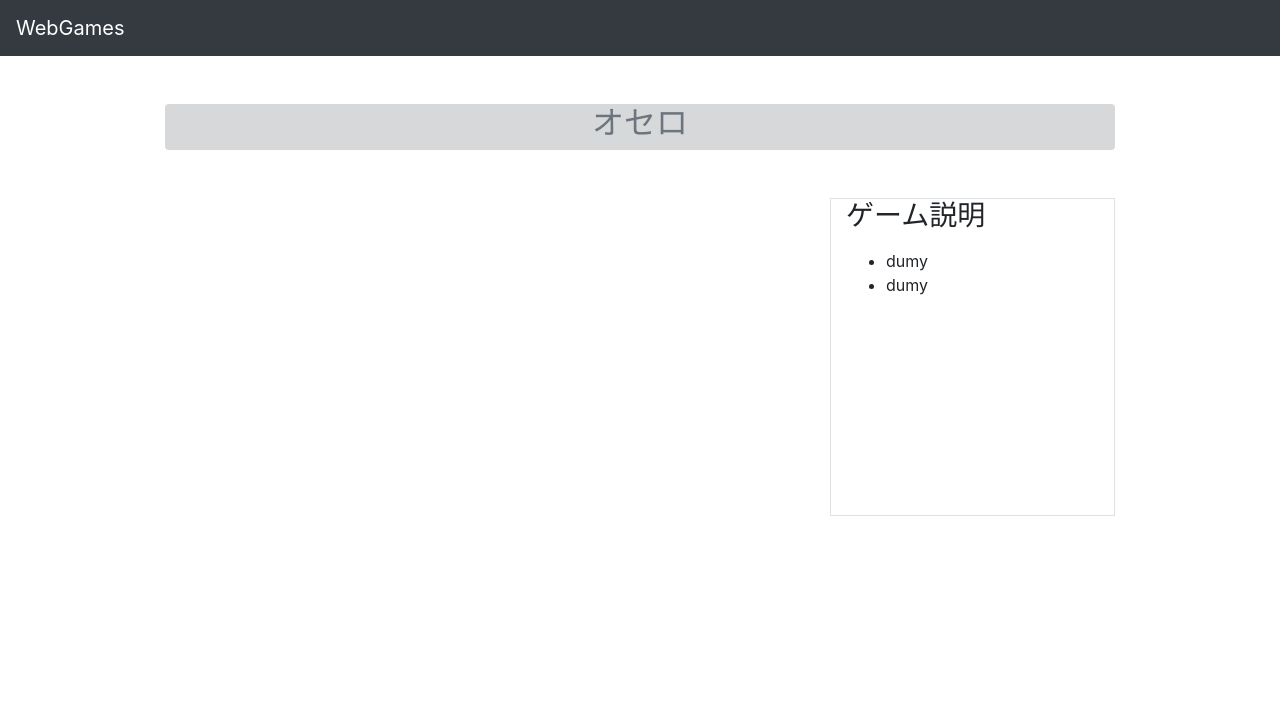
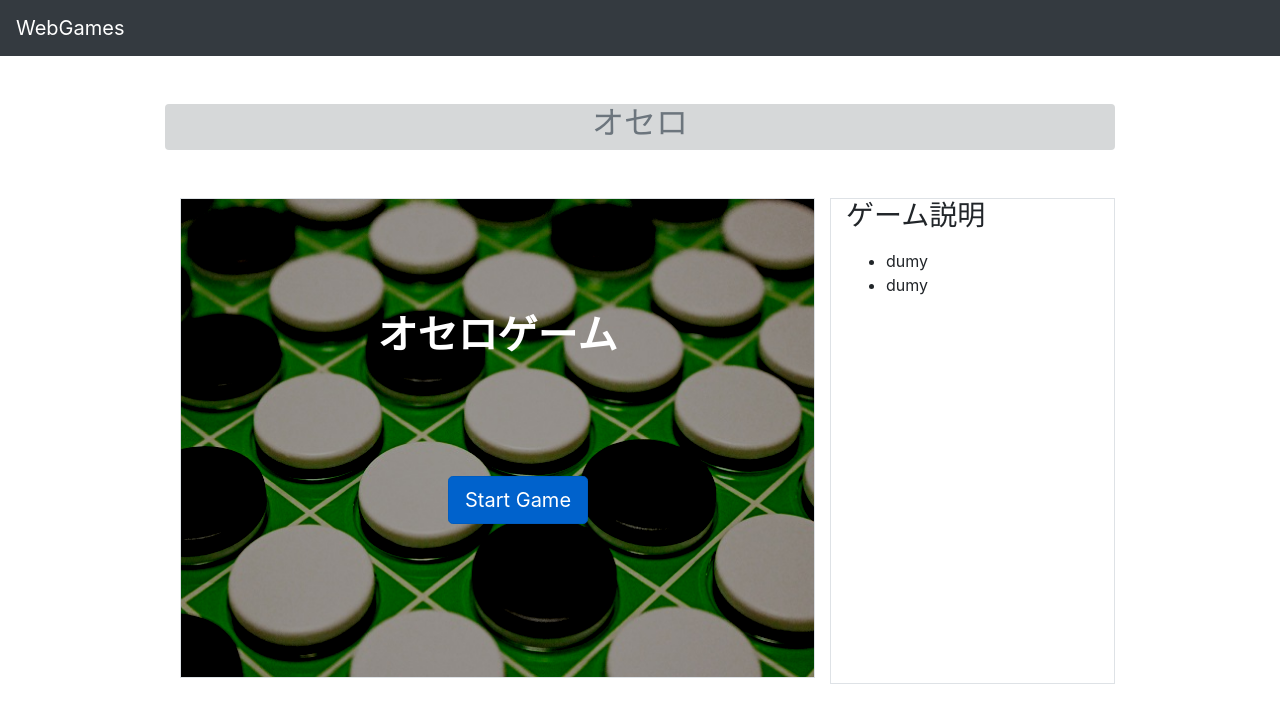
Before and after one commit to TheirStyles/WebGames, a plain HTML site: page client/othello.html in a window 1280 px wide. Drawn offline with nearby package versions, Linux system fonts and the light colour scheme.

Commit message:
make start scene

```diff
--- a/client/othello.css
+++ b/client/othello.css
@@ -1,21 +1,18 @@
-#page {
+
+body {
+    width: 100vw; /*画面サイズ固定*/
 }
 
-#gameArea {
-    display: flex;
-    justify-content: center;
-}
-
-#gameBoard {
-
+#game_area {
+    text-align: center;
 }
 
 #canvas {
-    background-color: #666666;
-    width: 640px;
+    width : 100%;
     height: 480px;
 }
 
-#howToPlay {
-    margin-left : 10px;
+#start_button {
+    position: relative;
+    display: inline-block;
 }
--- a/client/othello.html
+++ b/client/othello.html
@@ -8,14 +8,15 @@
     <!-- Bootstrap CSS -->
     <link rel="stylesheet" href="https://stackpath.bootstrapcdn.com/bootstrap/4.4.1/css/bootstrap.min.css" integrity="sha384-Vkoo8x4CGsO3+Hhxv8T/Q5PaXtkKtu6ug5TOeNV6gBiFeWPGFN9MuhOf23Q9Ifjh" crossorigin="anonymous">
 
+    <!--追加CSS-->
+    <link rel="stylesheet" href="./othello.css">
+
     <!--タイトル-->
     <title>othello game</title>
 
 </head>
 
 <body>
-    <div id="page">
-
     <!--ナビゲーションバー-->
     <nav class="navbar navbar-dark bg-dark">
         <a href="./othello.html" class="navbar-brand">WebGames</a>
@@ -39,7 +40,9 @@
             <!--余白-->
             <div class="col-md-1"></div>
             <!--ゲーム表示-->
-                <canvas id="canvas" class="col-md-7" class="border"></canvas>
+            <div id="game_area" class="col-md-7">
+                <canvas id="canvas" class="border"></canvas>
+            </div>
             <!--ゲーム説明-->
             <div class="col-md-3 border">
                 <header>
@@ -55,8 +58,6 @@
         </div>
     </section>
 
-    </div>
-
     <!-- Optional JavaScript -->
     <!-- jQuery first, then Popper.js, then Bootstrap JS -->
     <script src="https://code.jquery.com/jquery-3.3.1.slim.min.js" integrity="sha384-q8i/X+965DzO0rT7abK41JStQIAqVgRVzpbzo5smXKp4YfRvH+8abtTE1Pi6jizo" crossorigin="anonymous"></script>
--- a/client/othello.js
+++ b/client/othello.js
@@ -4,17 +4,34 @@
  *
  ****************************************************************************************************/
 /**
+ * @var area
+ * @breif ゲームエリアのDOM要素
+ */
+var area = document.getElementById("game_area");
+
+ /**
  * @var canvas
  * @brief キャンバスのDOM要素
  */
-const canvas = document.getElementById("canvas");
+var canvas = document.getElementById("canvas");
+
+/**
+ * @var ctx
+ * @brief コンテキスト
+ */
+var ctx = canvas.getContext("2d");
 
 /**
  * @var socket
  * @brief ソケット
  */
-const socket = new WebSocket('ws://'+ location.host + ':8080');
+var socket = new WebSocket('ws://'+ location.host + ':8080');
 
+/**
+ * @var nowSceneDraw
+ * @brief 現在のシーンの描画処理(再描画用)
+ */
+var nowSceneDraw = function(){};
 
 /*****************************************************************************************************
  *
@@ -37,27 +54,45 @@ const socket = new WebSocket('ws://'+ location.host + ':8080');
  *
  ****************************************************************************************************/
 /**
- * @brief ファイルパスから画像を表示する
- * @param canvas canvasのDOM(表示先)
+ * @brief キャンバスのコンテキストサイズを表示サイズに合わせる
+ * @param canvas ターゲットキャンバス
+ */
+ function canvasResize(canvas){
+    // ブラウザがcanvasを表示しているサイズを調べる。
+    let displayWidth  = canvas.clientWidth;
+    let displayHeight = canvas.clientHeight;
+
+    // canvasの「描画バッファーのサイズ」と「表示サイズ」が異なるかどうか確認する。
+    if (canvas.width  != displayWidth ||canvas.height != displayHeight) {
+
+        // サイズが違っていたら、描画バッファーのサイズを
+        // 表示サイズと同じサイズに合わせる。
+        canvas.width  = displayWidth;
+        canvas.height = displayHeight;
+    }
+ }
+
+/**
+ * @brief ファイルパスから画像読み込み表示する
  * @param imagePath 画像へのパス
  * @param x 表示先のx座標
  * @param y 表示先のy座標
  * @param width 画像の横幅
  * @param height 画像の縦幅
+ * @param onLoad 読み込み後に追加でしたい処理
  * @return 画像オブジェクト
  */
-function drawImage(canvas, imagePath, x, y, width, height){
+function drawImageFromPath(imagePath, x, y, width, height, onLoad=function(){}){
     //画像オブジェクト生成
     const image = new Image();
 
     //画像読み込みが完了したら開始するようにイベントを設定
     image.addEventListener("load", function(){
-
-        //コンテキスト取得
-        const ctx = canvas.getContext("2d");
-
         //画像描画
         ctx.drawImage(image, x, y, width, height);
+
+        //追加処理
+        onLoad();
     });
 
     //画像読み込み
@@ -68,12 +103,58 @@ function drawImage(canvas, imagePath, x, y, width, height){
 }
 
 /**
+ * @brief 画像オブジェクトで画像を表示する
+ * @param image 画像
+ * @param x 表示先のx座標
+ * @param y 表示先のy座標
+ * @param width 画像の横幅
+ * @param height 画像の縦幅
+ * @return 画像オブジェクト
+ */
+function drawImageFromObject(image, x, y, width, height){
+    //画像描画
+    ctx.drawImage(image, x, y, width, height);
+
+    //画像オブジェクトを返す
+    return image;
+}
+
+/**
+ * @breif キャンバスの明暗を変更する
+ * @param diff 加算する値
+ * @return none
+ */
+function setCanvasShade(diff){
+    //キャンバスのピクセル取得
+    var pixels = ctx.getImageData(0, 0, canvas.width, canvas.height);
+    var d = pixels.data;
+
+    //rgbを加算
+    for (var i = 0; i < d.length; i+=4) {
+        d[i]   += diff;  // r
+        d[i+1] += diff;  // g
+        d[i+2] += diff;  // b
+    }
+
+    //ピクセルデータを上書き
+    ctx.putImageData(pixels, 0, 0);
+}
+
+/**
  * @brief 盤面を表示する
  * @param board 盤面の情報
  */
-function drawOthelloBoard(){
+function drawOthelloBoard(board){
+    for(var i = 0; i < 8; ++i)
+    for(var j = 0; j < 8; ++j) {
+    }
+}
 
-}
+/*****************************************************************************************************
+*
+* シーン処理関数
+*
+****************************************************************************************************/
 
 /**
  * @brief 部屋の作成を行う
@@ -94,12 +175,79 @@ function getRoom() {
  */
 function displaySelectMenu() {
 
-    drawImage(canvas, "img/menu_board.png", 0, 0, canvas.width, canvas.height);
+    drawImage("img/menu_board.png", 0, 0, canvas.width, canvas.height);
 }
 
- /*****************************************************************************************************
- *
- *  実行処理
- *
- ****************************************************************************************************/
-displaySelectMenu();
+
+/*****************************************************************************************************
+*
+*  スタート画面処理
+*
+****************************************************************************************************/
+/**
+ * @var start_button
+ * @brief スタート画面のボタン
+ */
+var start_button = null;
+
+/**
+ * @brief スタート画面を表示する
+ */
+function displayStart(){
+    //再描画用の関数設定
+    nowSceneDraw = displayStart;
+
+    //キャンバスサイズを調整
+    canvasResize(canvas);
+
+    //背景画像描画
+    drawImageFromPath("./img/start_background.jpg", 0, 0, canvas.width, canvas.height,
+        //描画完了後
+        function() {
+            //背景にフィルター
+            setCanvasShade(-100);
+
+            //タイトル描画
+            ctx.font = 'bold 30pt sans-serif';
+            ctx.fillStyle = "white";
+            ctx.textAlign = "center";
+            ctx.fillText("オセロゲーム", canvas.width / 2, 150);
+        }
+    );
+
+    //前に配置したボタンが残っていれば
+    if(start_button != null){
+        start_button.style.display = "none";
+    }
+
+    //開始ボタン配置
+    start_button = document.createElement("BUTTON");
+    start_button.innerText        = "Start Game";
+    start_button.style.position   = "absolute";
+    start_button.style.top        = canvas.height - 200 + "px";
+    start_button.classList.add("btn");
+    start_button.classList.add("btn-primary");
+    start_button.classList.add("btn-lg");
+    start_button.classList.add("active");
+    start_button.addEventListener('click', function(){
+        start_button.style.display = "none";
+    })
+    area.appendChild(start_button);
+
+    //ボタンの横位置を調整 clientWidthを使うため、描画後に適用
+    start_button.style.left  = canvas.width/2 - start_button.clientWidth/2 + 10 + "px";
+}
+
+/*****************************************************************************************************
+*
+*  実行処理
+*
+****************************************************************************************************/
+//ウィンドウ変更時のイベント登録
+window.addEventListener('resize', function(){
+    canvasResize(canvas);
+    nowSceneDraw();
+});
+
+//処理開始
+displayStart();
```
Also changed, not shown: client/img/start_background.jpg (added). Lines whose indentation alone changed are shown as unchanged.
